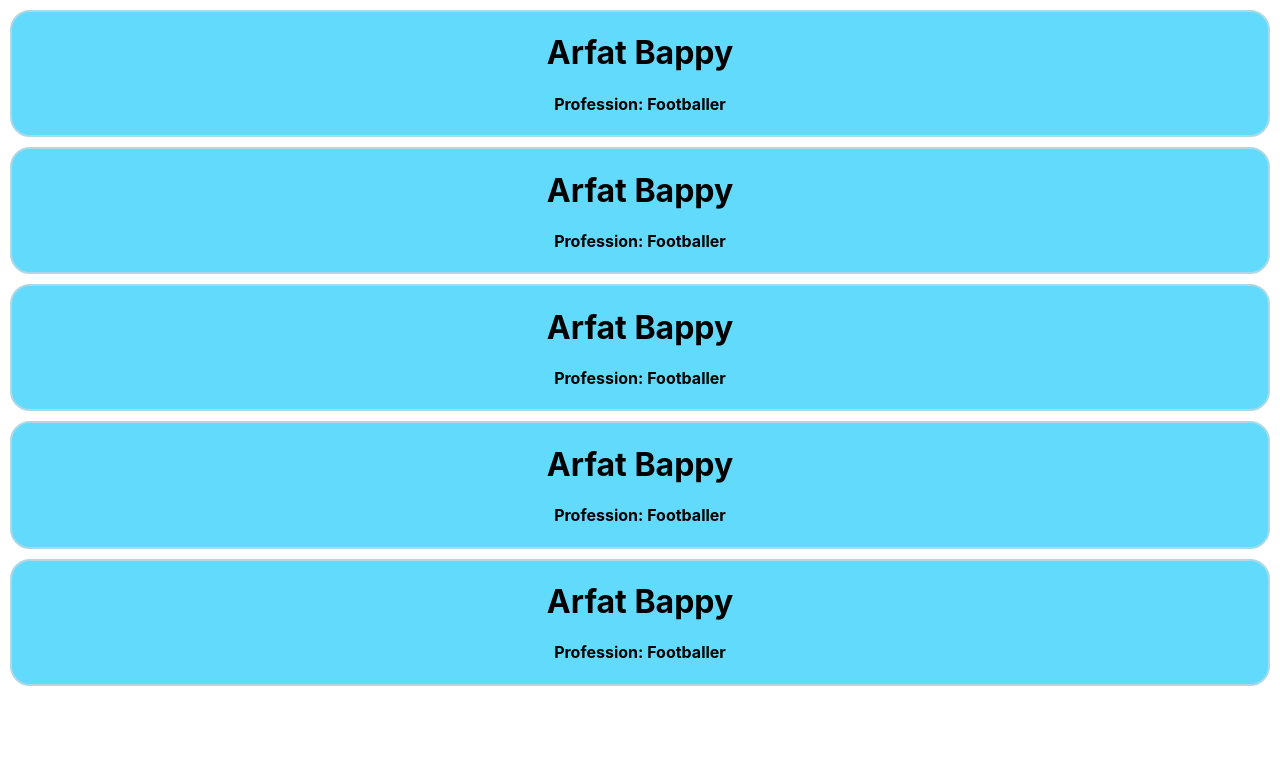
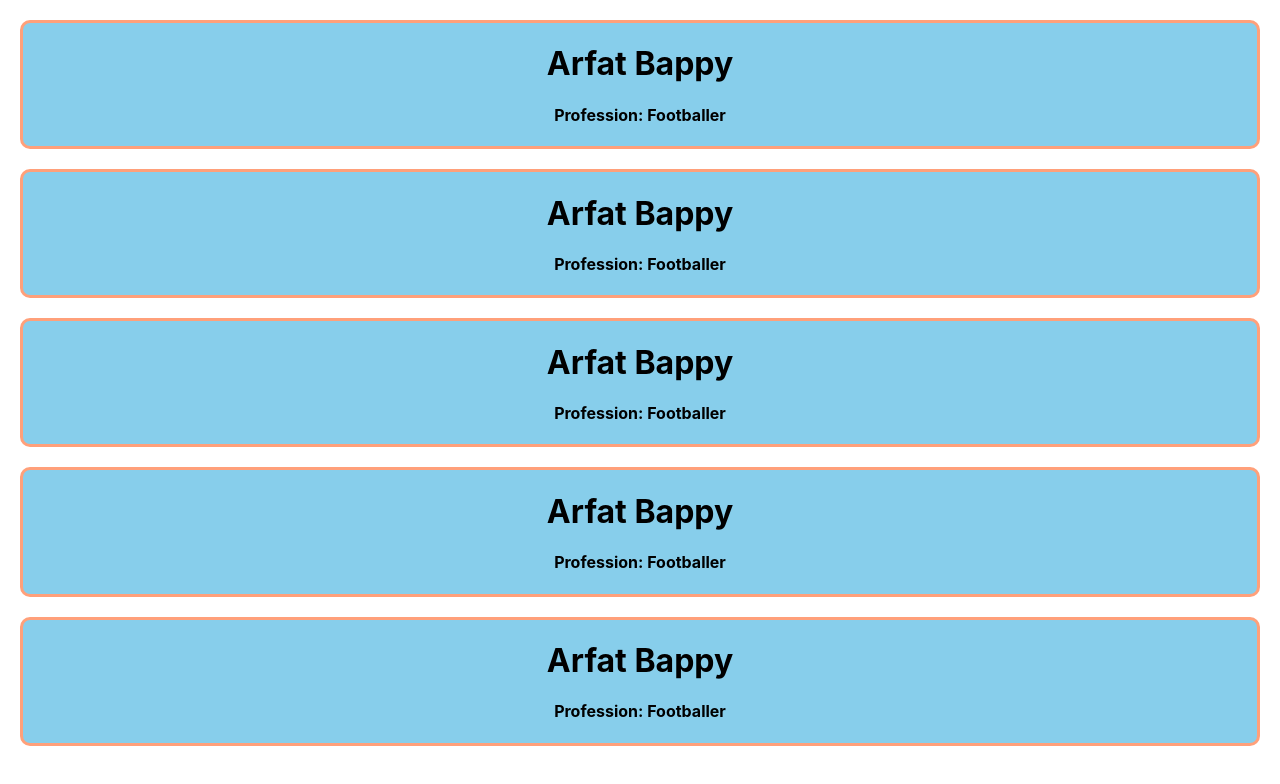
Before and after one commit to 404Bappy/Learning-React, a React (Create React App) app: page / in a window 1280 px wide. Shown: the top 784 px of the page. Built offline with nearby package versions, Linux system fonts and the light colour scheme.

Commit message:
first commit

```diff
--- a/src/App.js
+++ b/src/App.js
@@ -14,9 +14,15 @@ function App() {
 }
 
 function Person() {
+  const person = {
+    backgroundColor: 'skyblue',
+    border: '3px solid lightsalmon',
+    margin: '20px',
+    borderRadius: '10px'
+  }
 
   return (
-    <div className='person'>
+    <div style={person}>
       <h1>Arfat Bappy</h1>
       <h4>Profession: Footballer</h4>
     </div>
```
